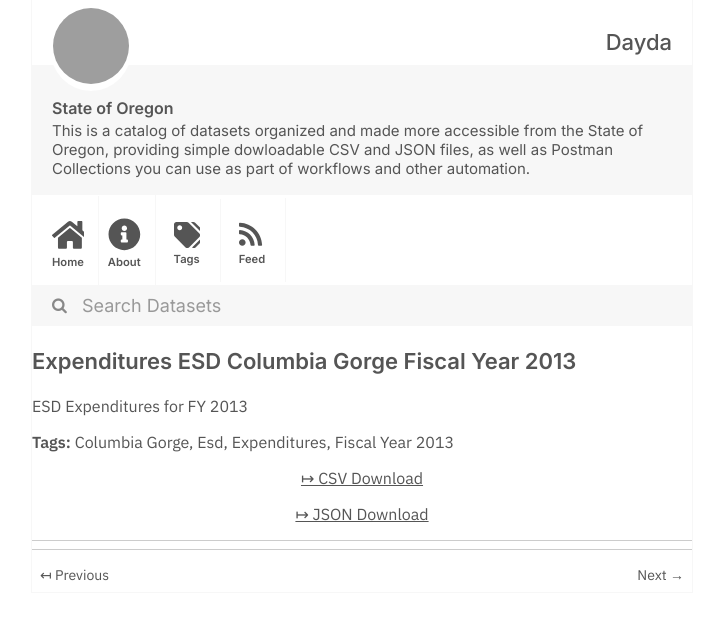
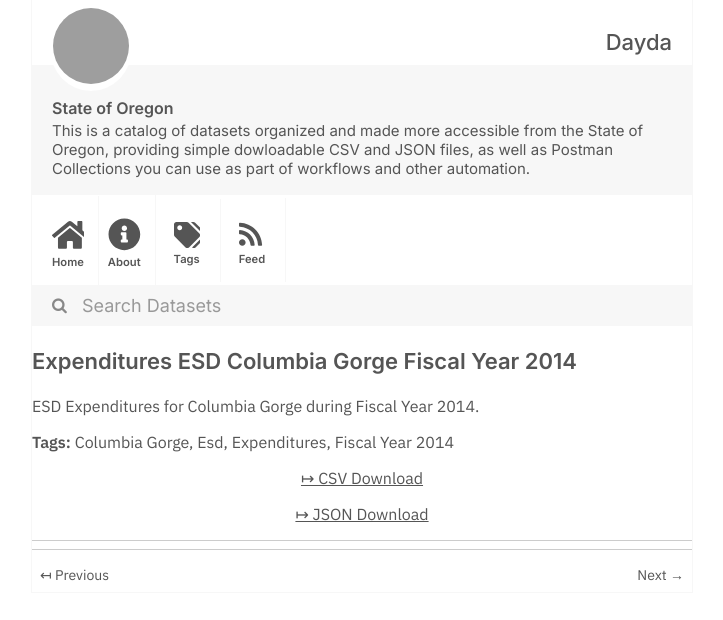
Before and after one commit to dayda-entities/state-of-oregon, a Jekyll site: the page built from _posts/2020-11-10-expenditures-esd-columbia-gorg.md, in a window 1280 px wide, cut to the strip 0-620 px from the top of the page. Shown: the whole strip, without its empty margins (278-1001 px from the left). Built offline with Jekyll 4.4.1, drawn with Linux system fonts in a browser that asks for light colours; grey boxes are pictures that could not be loaded.

```diff
--- a/_posts/2020-11-10-expenditures-esd-columbia-gorg.md
+++ b/_posts/2020-11-10-expenditures-esd-columbia-gorg.md
@@ -1,19 +1,19 @@
 ---
-title: Expenditures ESD Columbia Gorge Fiscal Year 2013
-created: '2020-11-10T17:22:00.892177'
-modified: '2020-11-10T17:22:00.892189'
+title: Expenditures ESD Columbia Gorge Fiscal Year 2014
+created: '2020-11-10T17:22:16.710908'
+modified: '2020-11-10T17:22:16.710918'
 state: active
 type: dataset
 tags:
   - Columbia Gorge
   - Esd
   - Expenditures
-  - Fiscal Year 2013
+  - Fiscal Year 2014
 groups:
   - Local Government
-csv_url: 'https://data.oregon.gov/api/views/5qsu-6n7j/rows.csv?accessType=DOWNLOAD'
-json_url: 'https://data.oregon.gov/api/views/5qsu-6n7j/rows.json?accessType=DOWNLOAD'
+csv_url: 'https://data.oregon.gov/api/views/ap6w-udee/rows.csv?accessType=DOWNLOAD'
+json_url: 'https://data.oregon.gov/api/views/ap6w-udee/rows.json?accessType=DOWNLOAD'
 layout: post
 
 ---
-ESD Expenditures for FY 2013
+ESD Expenditures for Columbia Gorge during Fiscal Year 2014.
```
